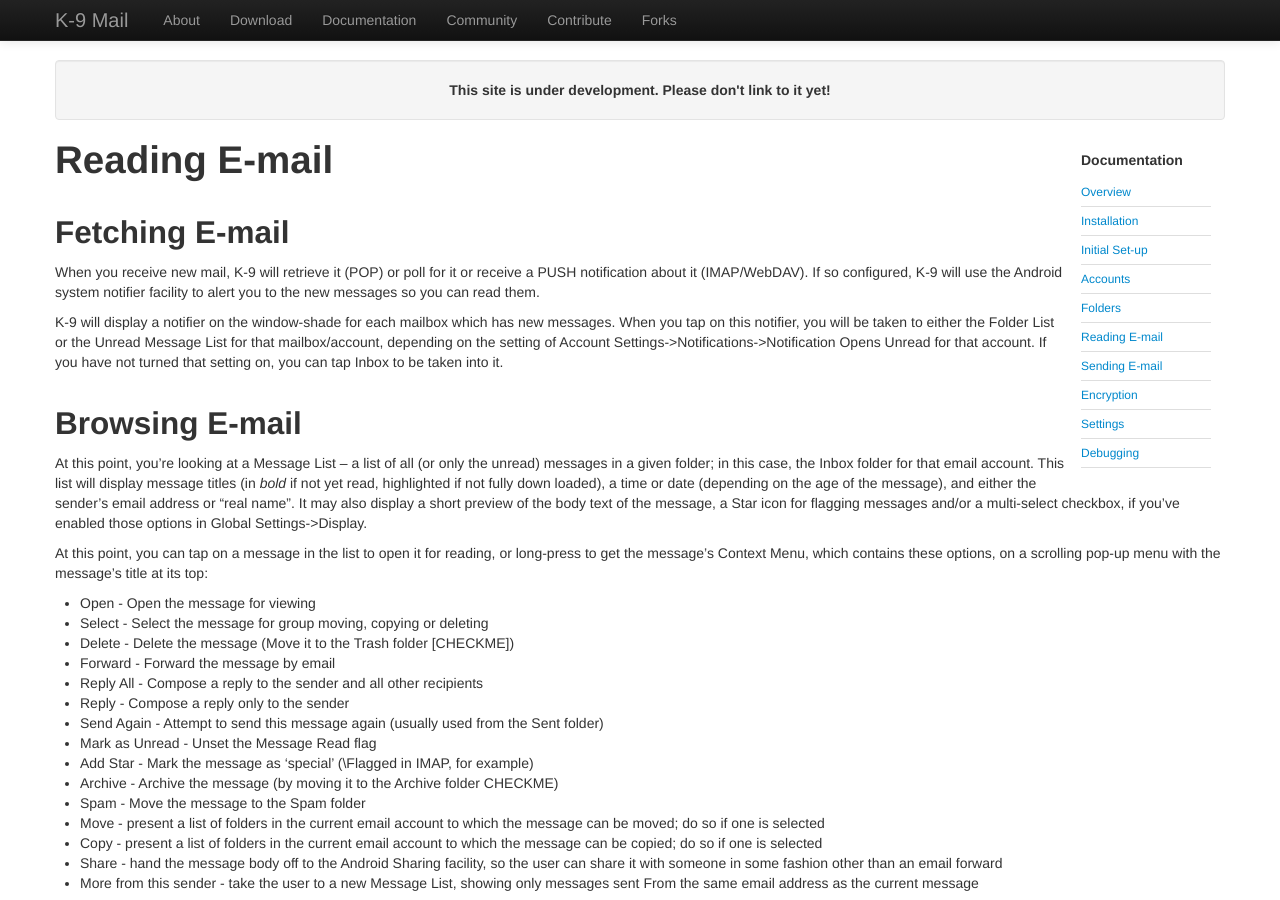
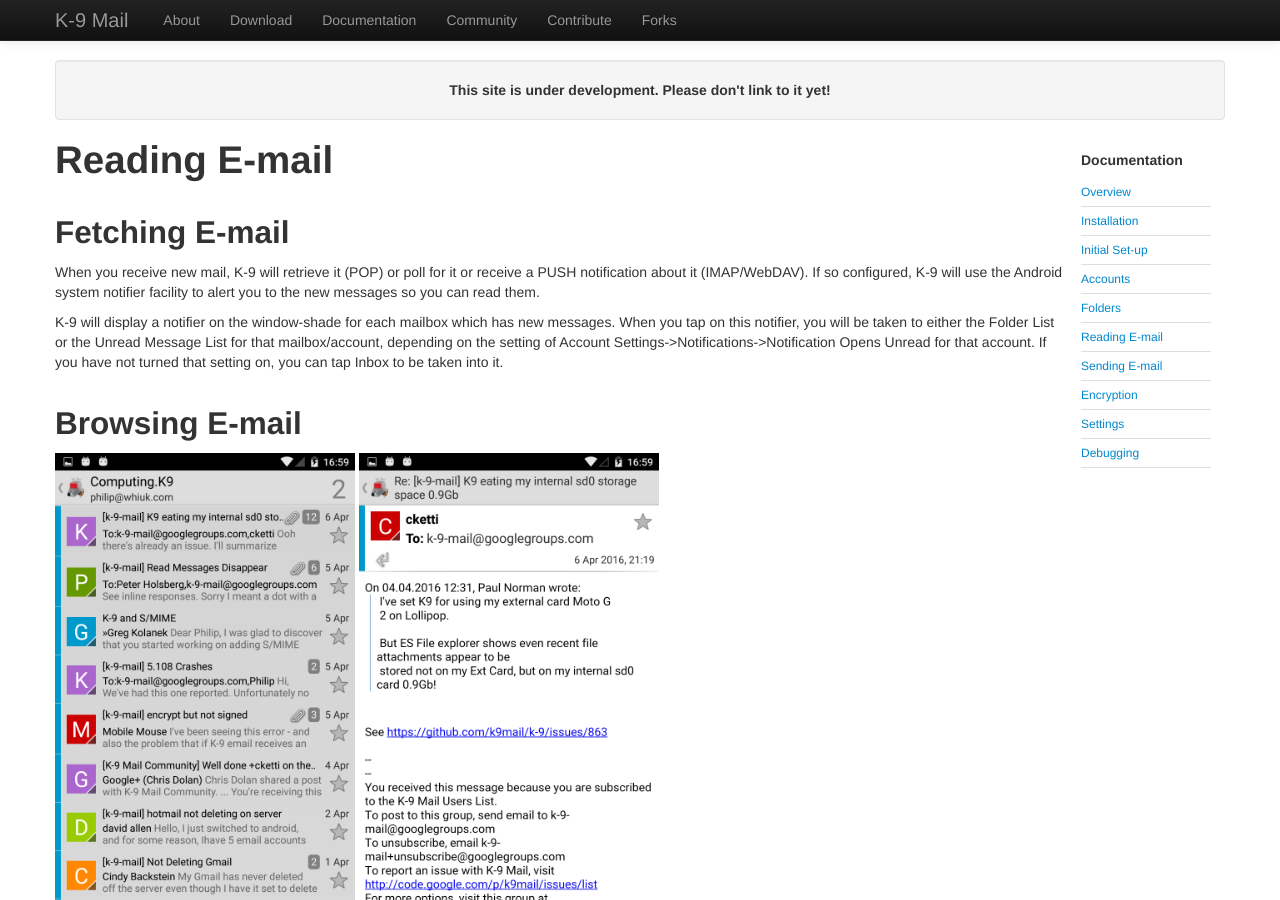
Before and after one commit to k9mail/k9mail.app, a Jekyll site: the page built from documentation/reading.md, in a window 1280 px wide and 900 px high. Built offline with Jekyll 4.4.1, drawn with Linux system fonts in a browser that asks for light colours; nearby versions of some CDN libraries.

Commit message:
Update reading.md

```diff
--- a/documentation/reading.md
+++ b/documentation/reading.md
@@ -15,6 +15,8 @@ When you receive new mail, K-9 will retrieve it (POP) or poll for it or receive
 K-9 will display a notifier on the window-shade for each mailbox which has new messages.  When you tap on this notifier, you will be taken to either the Folder List or the Unread Message List for that mailbox/account, depending on the setting of Account Settings->Notifications->Notification Opens Unread for that account.  If you have not turned that setting on, you can tap Inbox to be taken into it.
 
 ## Browsing E-mail
+
+<img src="/assets/img/reading_folder_view.png" width="300" alt="Folder Message List" /> <img src="/assets/img/reading_email_view.png" width="300" alt="Message View" />
 
 At this point, you're looking at a Message List -- a list of all (or only the unread) messages in a given folder; in this case, the Inbox folder for that email account.  This list will display message titles (in *bold* if not yet read, highlighted if not fully down loaded), a time or date (depending on the age of the message), and either the sender's email address or "real name".  It may also display a short preview of the body text of the message, a Star icon for flagging messages and/or a multi-select checkbox, if you've enabled those options in Global Settings->Display.
 
```
